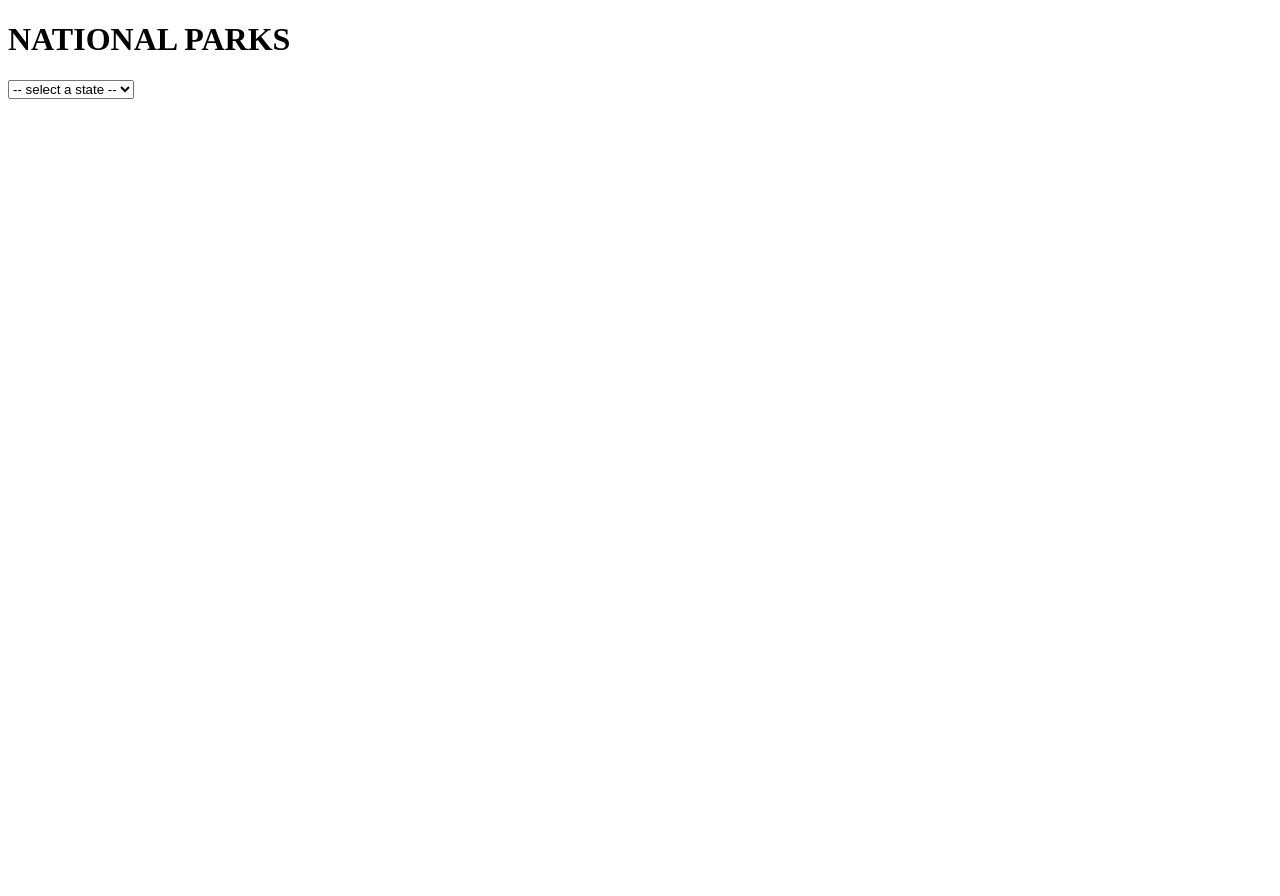
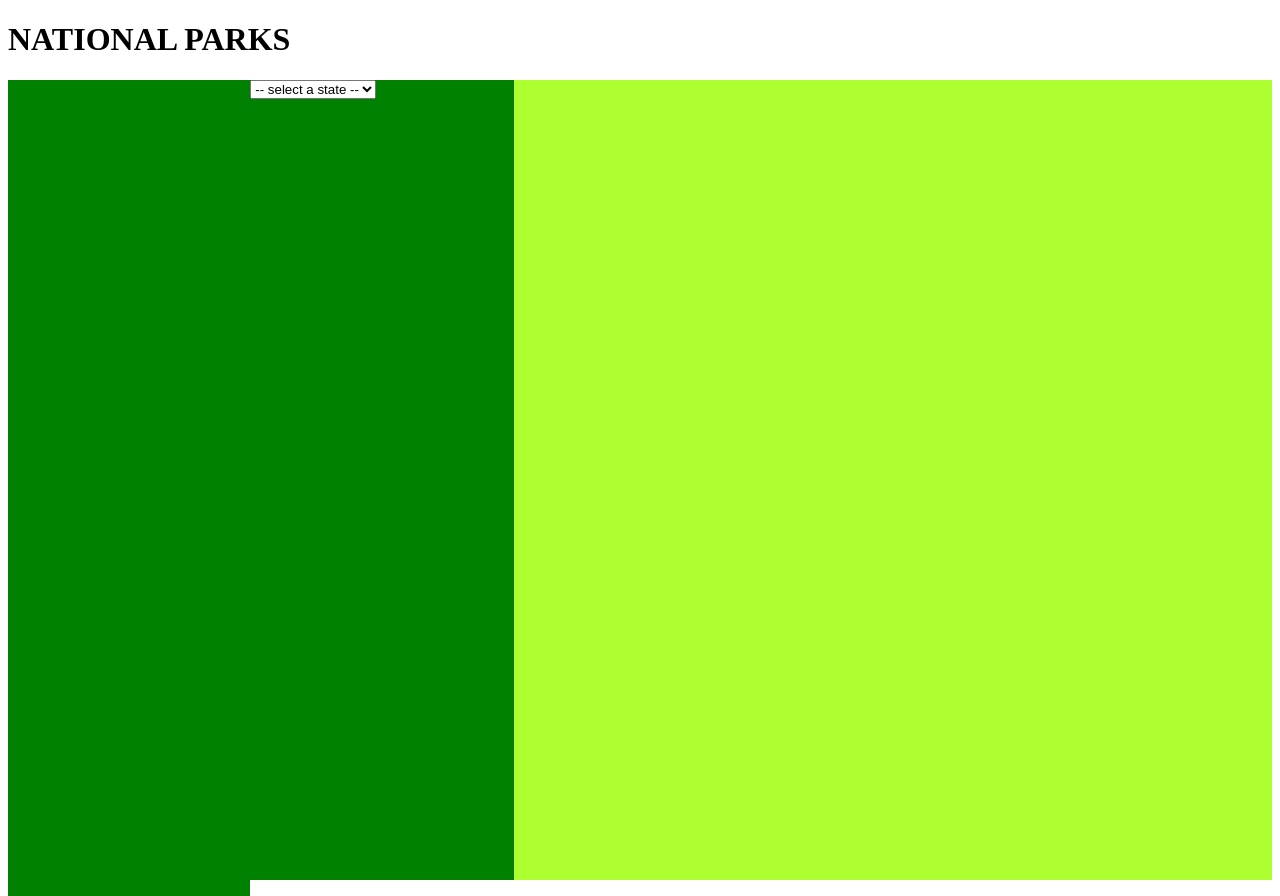
Before and after one commit to ryrysmiley/NationalParksProject, a React (Create React App) app: page / in a window 1280 px wide. Before the commit the page ends 800 px from the top, so only its background shows below. Built offline with nearby package versions, Linux system fonts and the light colour scheme.

Commit message:
css baby

```diff
--- a/src/App.js
+++ b/src/App.js
@@ -1,4 +1,5 @@
 import { Home } from "./Home.js";
+import "./index.css";
 function App() {
 	return (
 		<div>
--- a/src/Home.js
+++ b/src/Home.js
@@ -5,7 +5,7 @@ import { useState } from "react";
 export function Home() {
 	const [currPark, setCurrPark] = useState(undefined);
 	return (
-		<div>
+		<div class="home">
 			<ParkList currPark={currPark} setCurrPark={setCurrPark} />
 			<ParkInfo currPark={currPark} />
 		</div>
--- a/src/ParkInfo.js
+++ b/src/ParkInfo.js
@@ -1,6 +1,6 @@
 import React, { useState, useEffect } from "react";
 export function ParkInfo(props) {
-	// description, contact info, entrance fees, directions, operating hours, image
+	// description, contact info, directions, operating hours, image
 	const [error, setError] = useState(null);
 	const [isLoaded, setIsLoaded] = useState(true);
 	const [items, setItems] = useState([]);
@@ -29,7 +29,7 @@ export function ParkInfo(props) {
 	}, [props.currPark]);
 
 	return (
-		<div>
+		<div class="parkinfo">
 			{error && <div>Error: {error.message}</div>}
 			{!isLoaded && <div>Loading...</div>}
 			{items[0] && <div>{items[0].description}</div>}
--- a/src/ParkList.js
+++ b/src/ParkList.js
@@ -36,7 +36,7 @@ export function ParkList(props) {
 	}, [stateCode]);
 
 	return (
-		<div>
+		<div class="parklist">
 			<select onChange={(e) => setStateCode(e.target.value)}>
 				<option disable selected value>
 					-- select a state --
@@ -47,10 +47,9 @@ export function ParkList(props) {
 			</select>
 			{error && <div>Error: {error.message}</div>}
 			{!isLoaded && <div>Loading...</div>}
-			<ul>
+			<ul class="parklist">
 				{items.map((item) => (
-					<li>
-						{/*add key? also the part below is huge*/}
+					<li class="parklist">
 						<button value={item.parkCode} onClick={handleChange}>
 							{item.fullName}
 						</button>
--- a/src/index.css
+++ b/src/index.css
@@ -1,4 +1,26 @@
+/*Home Breakdown*/
 div .home {
-	height: 100%;
+	height: 100vh;
 	width: 100%;
 }
+/*Park List Breakdown*/
+div .parklist {
+	height: 100%;
+	width: 40%;
+	float: left;
+	background-color: green;
+}
+div .parkinfo {
+	height: 100%;
+	width: 60%;
+	float: right;
+	background-color: greenyellow;
+}
+
+ul .parklist {
+	margin: 0;
+	padding: 0;
+}
+li .parklist {
+	list-style-type: none;
+}
```
